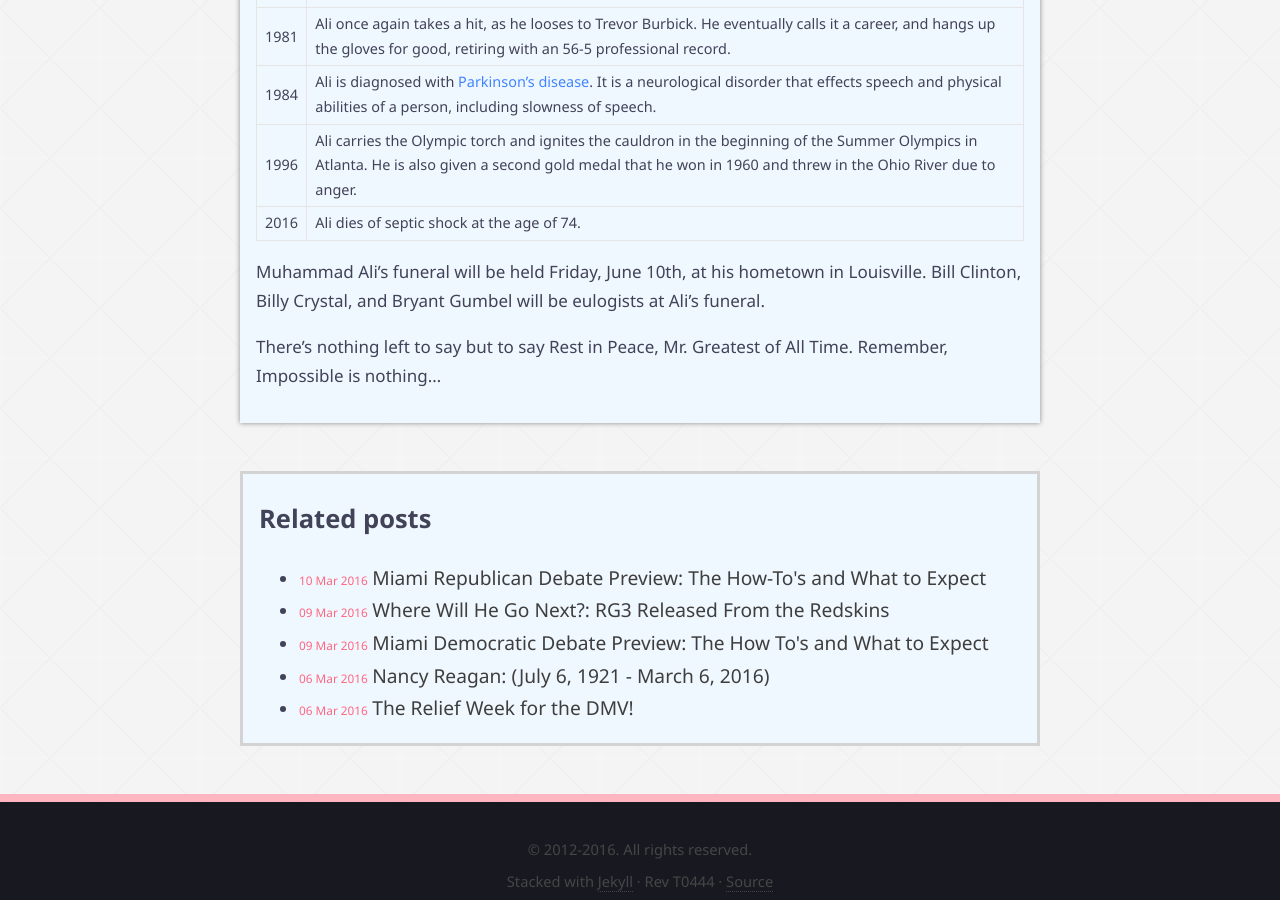
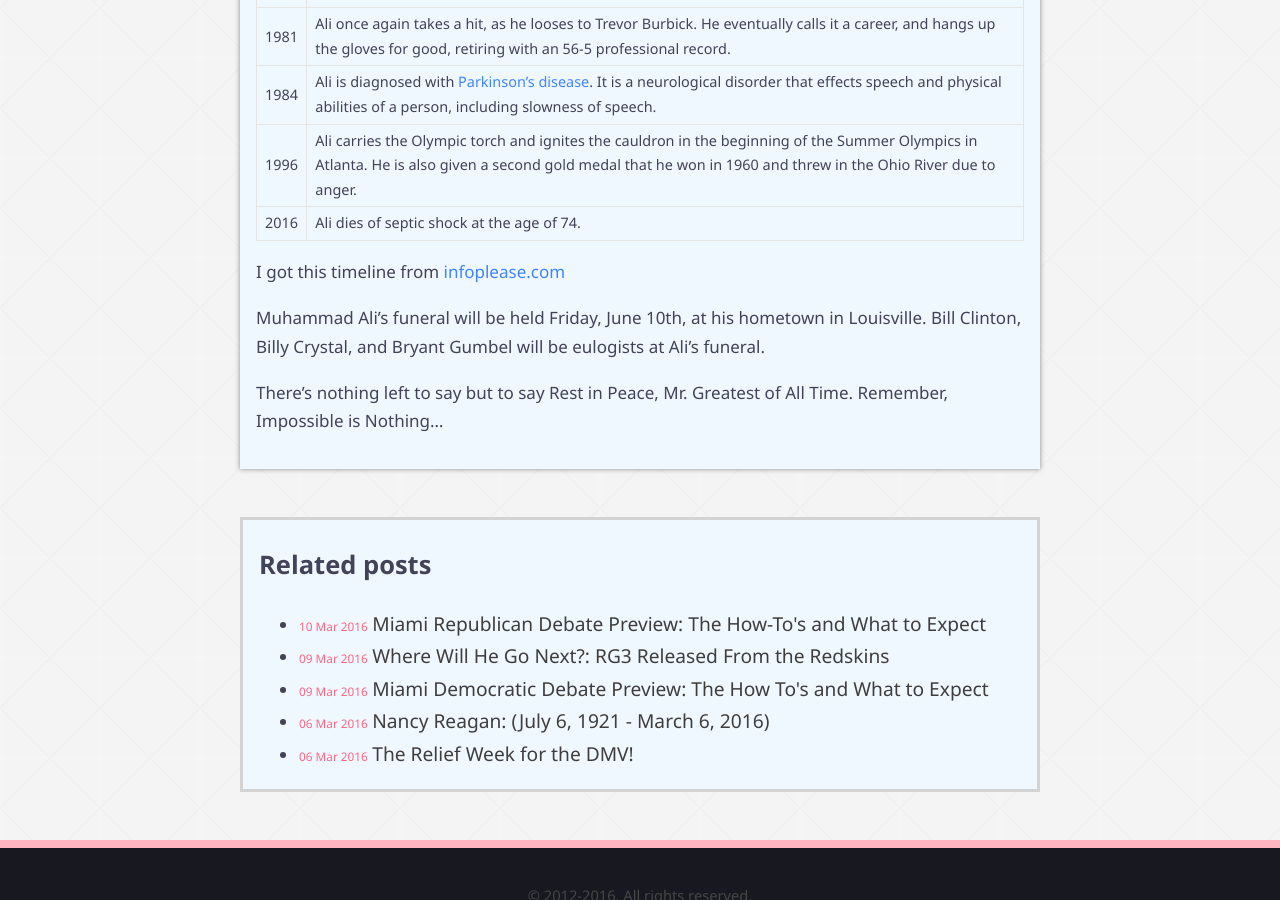
Before and after one commit to rshivjiani/rshivjiani.github.io, a Jekyll site: the page built from _posts/2016-06-04-muhammad-ali-memoriam.md, in a window 1280 px wide and 900 px high, scrolled down 1242 px. Built offline with Jekyll 4.4.1, drawn with Linux system fonts in a browser that asks for light colours; some of the changed lines change nothing that is shown.

Commit message:
Added subhead, tags, and credit to timeline table

```diff
--- a/_posts/2016-06-04-muhammad-ali-memoriam.md
+++ b/_posts/2016-06-04-muhammad-ali-memoriam.md
@@ -2,6 +2,12 @@
 title: "Float Like a Butterfly, Sting Like a Bee!: The Post-Mortem of the Greatest"
 layout: post
 category: sports
+subhed: breaking news
+tags:
+- breaking news
+- Muhammad Ali
+- boxing
+- deaths
 ---
 
 Two days ago, we lost amazing boxer named Muhammad Ali. He died Friday late night after he was hospitalized the day before. America lost a man that not only dominated the world of boxing, but inspired us to be "the Greatest" and that "Impossible is Nothing." So let's take a break from politics, and remember this amazing sports icon.
@@ -25,6 +31,8 @@
 | 1996 | Ali carries the Olympic torch and ignites the cauldron in the beginning of the Summer Olympics in Atlanta. He is also given a second gold medal that he won in 1960 and threw in the Ohio River due to anger. |
 | 2016 | Ali dies of septic shock at the age of 74. |
 
+I got this timeline from [infoplease.com](http://www.infoplease.com/spot/malitimeline1.html)
+
 Muhammad Ali's funeral will be held Friday, June 10th, at his hometown in Louisville. Bill Clinton, Billy Crystal, and Bryant Gumbel will be eulogists at Ali's funeral.
 
-There's nothing left to say but to say Rest in Peace, Mr. Greatest of All Time. Remember, Impossible is nothing...
+There's nothing left to say but to say Rest in Peace, Mr. Greatest of All Time. Remember, Impossible is Nothing...
```
